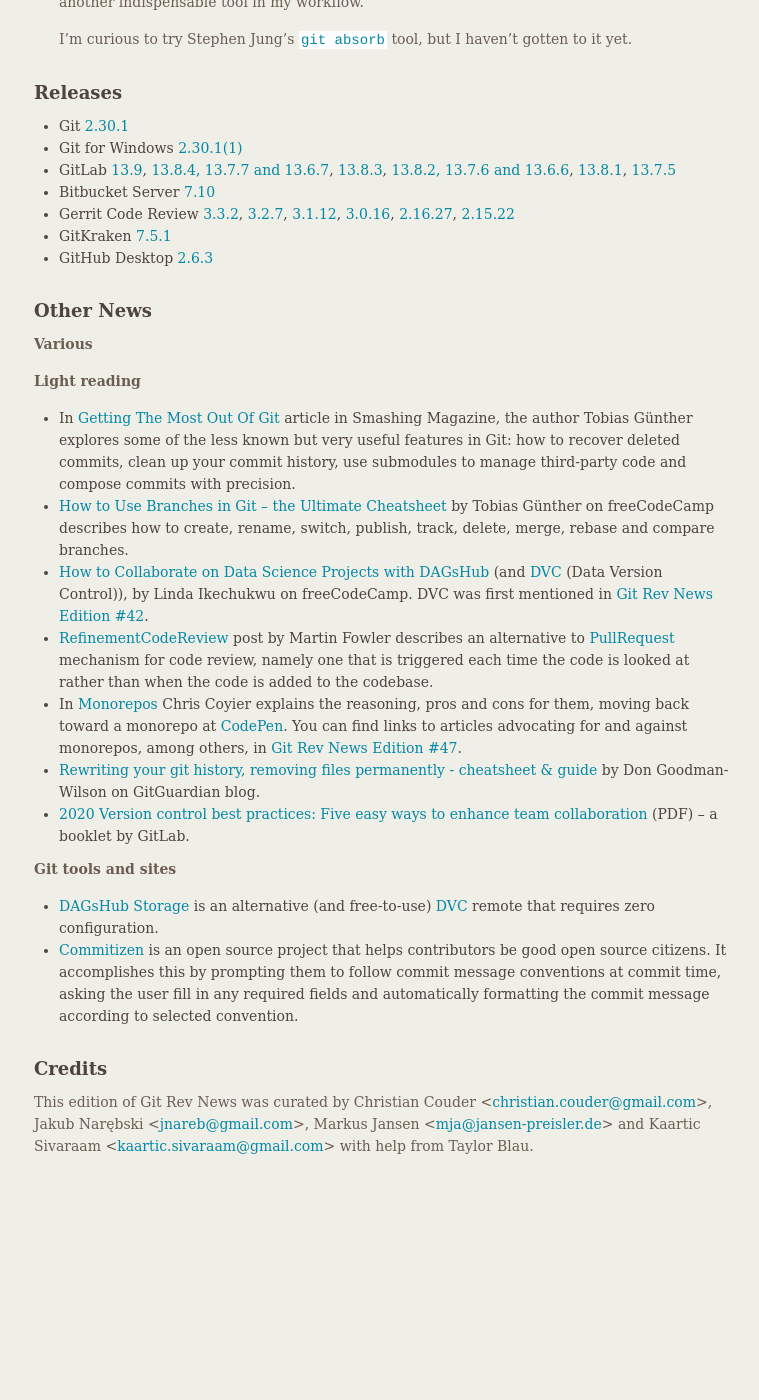
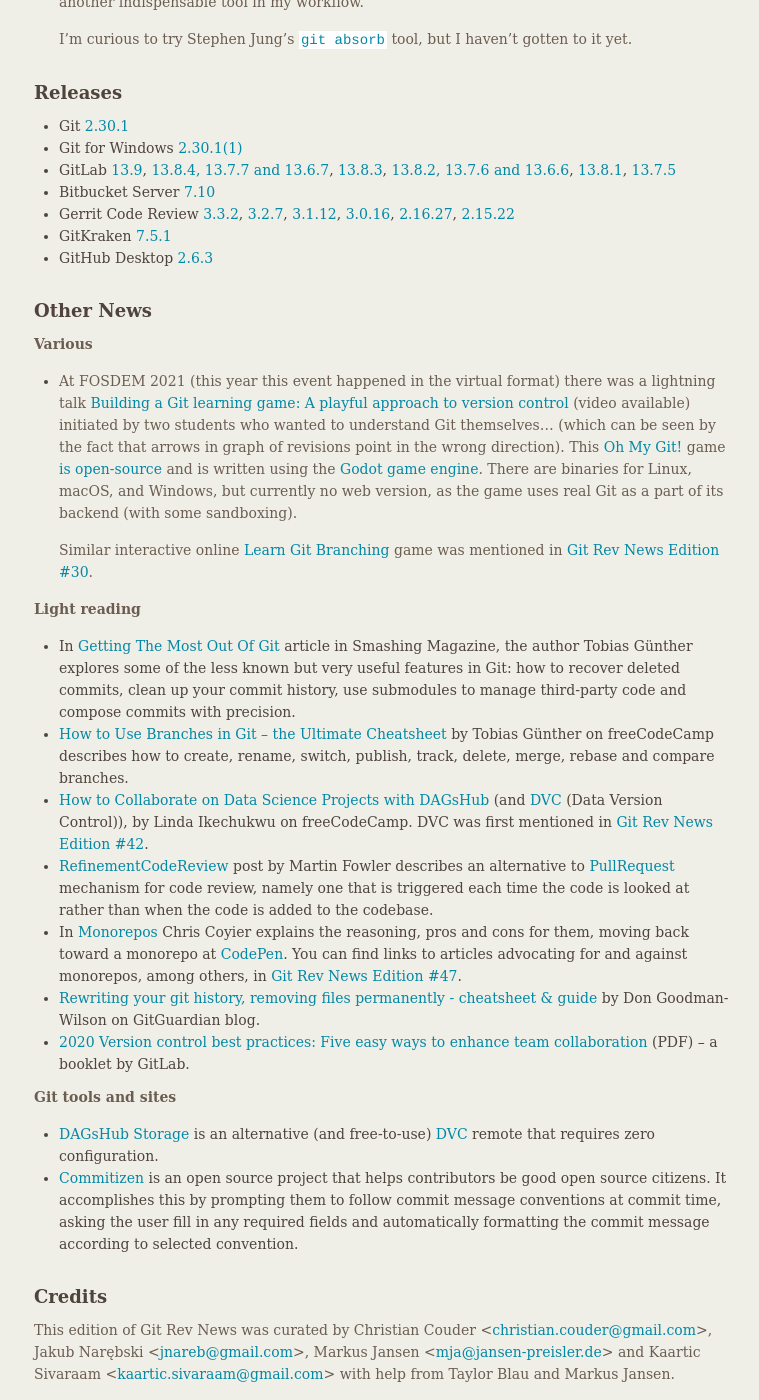
Before and after one commit to git/git.github.io, a Jekyll site: the page built from rev_news/drafts/edition-72.md, in a window 1280 px wide and 1400 px high, scrolled down 2736 px. Shown: the whole window, without its empty margins (375-1134 px from the left). Built offline with Jekyll 4.4.1, drawn with Linux system fonts in a browser that asks for light colours; before the commit the page ends 3908 px from its top, so only the background shows below that.

Commit message:
rn-72: Add link to FOSDEM'21 "Building a Git learning game" talk

```diff
--- a/rev_news/drafts/edition-72.md
+++ b/rev_news/drafts/edition-72.md
@@ -210,6 +210,20 @@
 
 __Various__
 
+* At FOSDEM 2021 (this year this event happened in the virtual format)
+  there was a lightning talk [Building a Git learning game: A playful approach to version control](https://fosdem.org/2021/schedule/event/git_learning_game/) (video available)
+  initiated by two students who wanted to understand Git themselves...
+  (which can be seen by the fact that arrows in graph of revisions point
+  in the wrong direction).  This [Oh My Git!](https://ohmygit.org/) game
+  [is open-source](https://github.com/git-learning-game/oh-my-git) and
+  is written using the [Godot game engine](https://godotengine.org/).
+  There are binaries for Linux, macOS, and Windows, but currently no web
+  version, as the game uses real Git as a part of its backend (with some
+  sandboxing).
+
+  Similar interactive online [Learn Git Branching](http://learngitbranching.js.org/)
+  game was mentioned in [Git Rev News Edition #30](https://git.github.io/rev_news/2017/08/16/edition-30/).
+
 
 __Light reading__
 
@@ -258,4 +272,4 @@
 Jakub Narębski &lt;<jnareb@gmail.com>&gt;,
 Markus Jansen &lt;<mja@jansen-preisler.de>&gt; and
 Kaartic Sivaraam &lt;<kaartic.sivaraam@gmail.com>&gt;
-with help from Taylor Blau.
+with help from Taylor Blau and Markus Jansen.
```
